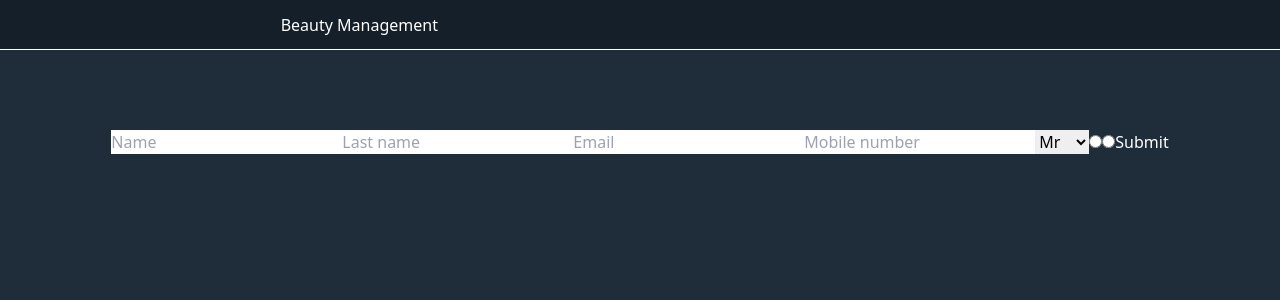
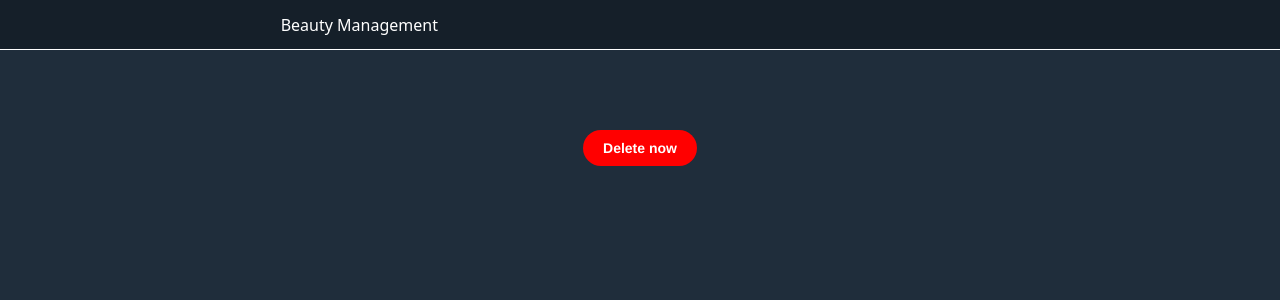
Before and after one commit to lcse1706/beauty-management, a React (Create React App) app: page /test in a window 1280 px wide. Shown: the top 300 px of the page. Built offline with nearby package versions, Linux system fonts and the light colour scheme; what @react-pdf/renderer would draw is missing.

Commit message:
Using stories buttons

```diff
--- a/src/components/Forms/ReceiptDetails.tsx
+++ b/src/components/Forms/ReceiptDetails.tsx
@@ -1,5 +1,5 @@
 import { useState } from 'react';
-import { Button } from '../../UI/Button';
+import { Button } from '../../stories/Button';
 import { deleteReceipt } from '../../services/deleteReceipt';
 import { updateRecord } from '../../services/updateRecord';
 import { useDataContext } from '../Context/DataContext';
@@ -9,7 +9,6 @@ import { Loader } from '../../UI/Loader';
 import { useModalContext } from '../Context/ModalContext';
 import { z } from 'zod';
 import './ReceiptDetails.scss';
-import { Primary, Warning } from '../../stories/Button.stories';
 
 const ReceiptZOD = z.object({
   fields: z.object({
@@ -131,17 +130,11 @@ export const ReceiptDetails = ({ data }: any) => {
   const buttons = (
     <div>
       {isEditing ? (
-        <Button type="button" onClick={saveHandler}>
-          Save
-        </Button>
+        <Button label="Save" onClick={saveHandler} primary />
       ) : (
-        <Button type="button" onClick={editHandler}>
-          Edit
-        </Button>
+        <Button label="Edit" onClick={editHandler} primary />
       )}
-      <Button className="bg-red-500 hover:bg-red-700" type="button" onClick={deleteHandler}>
-        Delete
-      </Button>
+      <Button backgroundColor="red" label="Delete now" onClick={deleteHandler} primary />
     </div>
   );
 
--- a/src/pages/TestPage.tsx
+++ b/src/pages/TestPage.tsx
@@ -1,36 +1,8 @@
 import React from 'react';
 import { useForm } from 'react-hook-form';
+import { Warning } from '../stories/Button.stories';
+import { Button } from '../stories/Button';
 
 export const TestPage = () => {
-  const {
-    register,
-    handleSubmit,
-    formState: { errors },
-  } = useForm();
-  const onSubmit = (data: any) => console.log(data);
-  console.log(errors);
-
-  return (
-    <form onSubmit={handleSubmit(onSubmit)}>
-      <input type="text" placeholder="Name" {...register('Name', { required: true, maxLength: 80 })} />
-      <input type="text" placeholder="Last name" {...register('Last name', { required: true, maxLength: 100 })} />
-      <input type="text" placeholder="Email" {...register('Email', { required: true, pattern: /^\S+@\S+$/i })} />
-      <input
-        type="tel"
-        placeholder="Mobile number"
-        {...register('Mobile number', { required: true, minLength: 6, maxLength: 12 })}
-      />
-      <select {...register('Title', { required: true })}>
-        <option value="Mr">Mr</option>
-        <option value="Mrs">Mrs</option>
-        <option value="Miss">Miss</option>
-        <option value="Dr">Dr</option>
-      </select>
-
-      <input {...register('Developer', { required: true })} type="radio" value="Yes" />
-      <input {...register('Developer', { required: true })} type="radio" value="No" />
-
-      <input type="submit" />
-    </form>
-  );
+  return <Button backgroundColor="red" label="Delete now" onClick={() => {}} primary />;
 };
```
